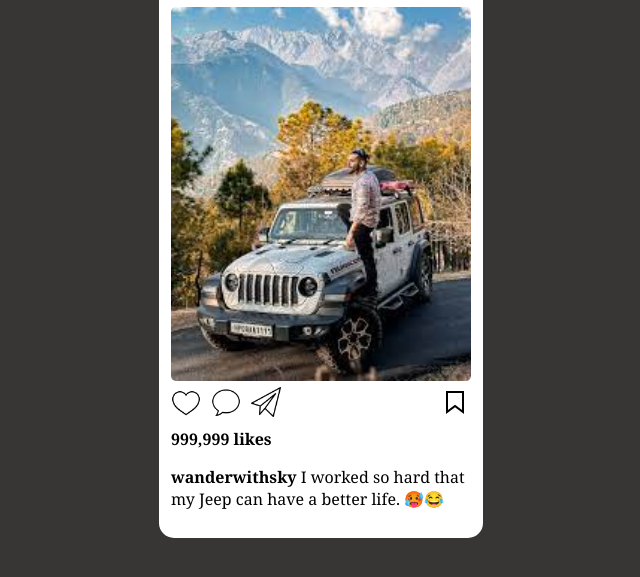
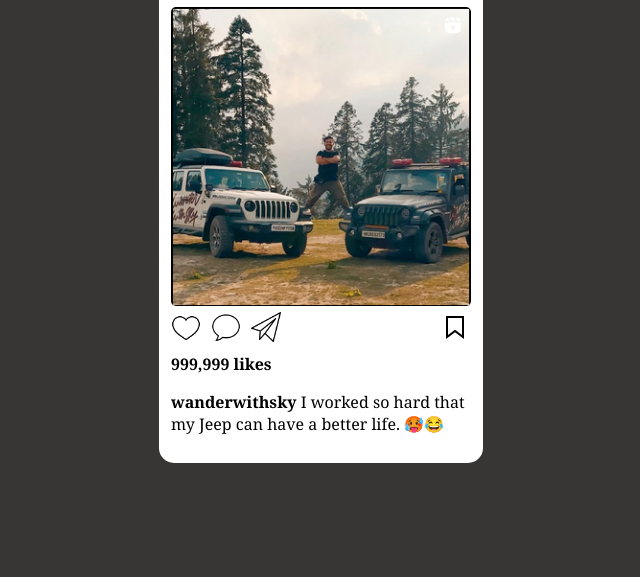
Before and after one commit to su7ox/instagrampostpage, a plain HTML site: page index.html in a window 1280 px wide. Shown: the part 249-826 px from the top of the page, without its empty margins (41-681 px from the left). Drawn offline with Linux system fonts and the light colour scheme; a small style sheet from the web is missing.

Commit message:
Update post
new post

```diff
--- a/index.html
+++ b/index.html
@@ -27,7 +27,7 @@
         </div>
     </div>
         <div class="post">
-            <img src="wanderwithsky.jpeg" alt="POST">
+            <img src="newpost.png" alt="POST">
         </div>
         <div class="react">
             <div class="icons">
```
